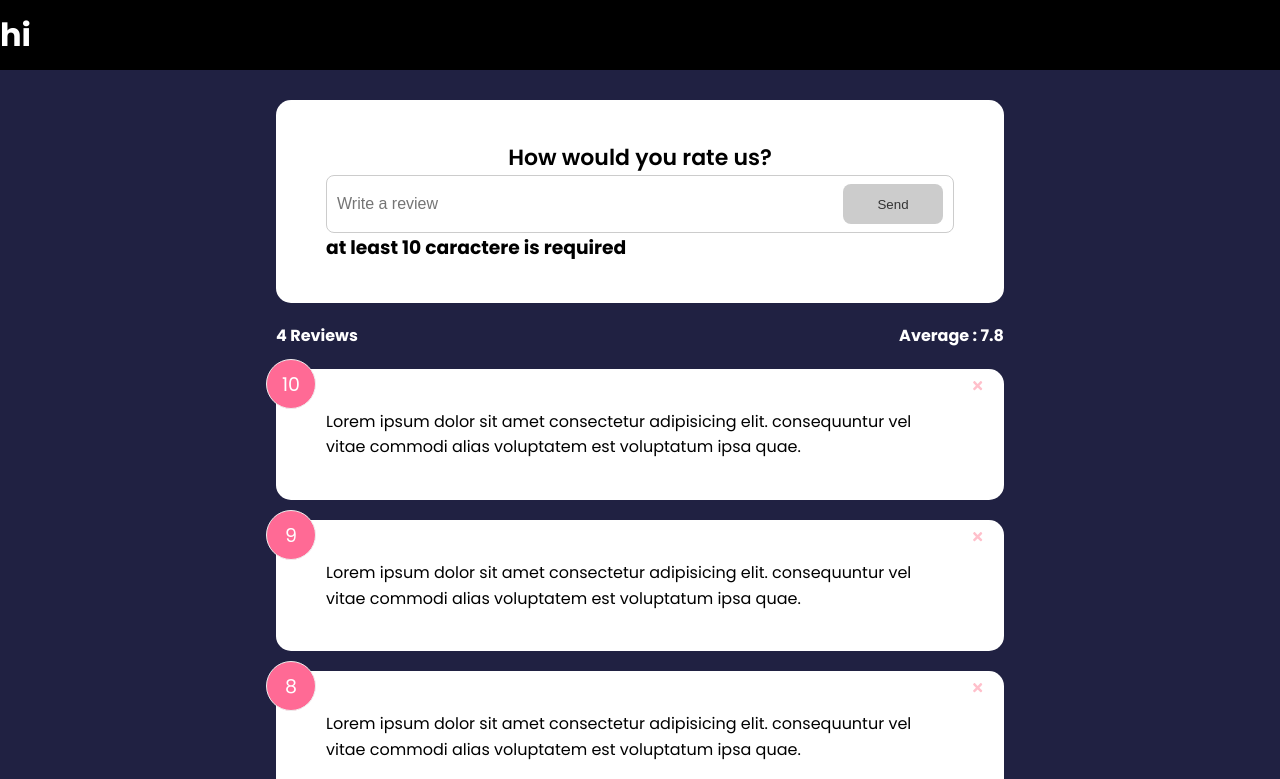
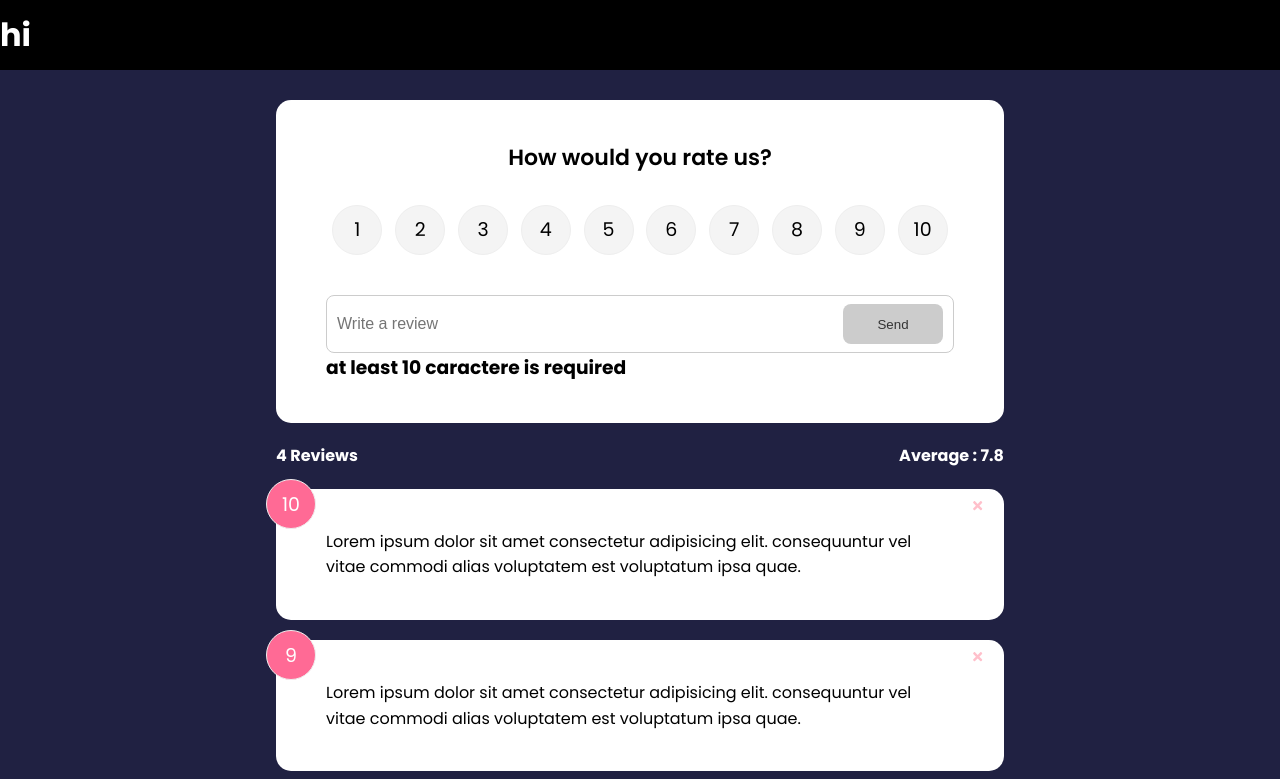
Before and after one commit to walidChaybi/feedback, a React (Create React App) app: page / in a window 1280 px wide. Shown: the top 779 px of the page. Built offline with nearby package versions, Linux system fonts and the light colour scheme.

Commit message:
finished the ratingform and added Framer motion animation to feedback item

```diff
--- a/package.json
+++ b/package.json
@@ -6,10 +6,12 @@
     "@testing-library/jest-dom": "^5.16.5",
     "@testing-library/react": "^13.4.0",
     "@testing-library/user-event": "^13.5.0",
+    "framer-motion": "^10.10.0",
     "react": "^18.2.0",
     "react-dom": "^18.2.0",
     "react-icons": "^4.8.0",
     "react-scripts": "5.0.1",
+    "uuid": "^9.0.0",
     "web-vitals": "^2.1.4"
   },
   "scripts": {
--- a/src/App.js
+++ b/src/App.js
@@ -7,16 +7,21 @@ import FeedbackForm from "./components/FeedbackForm";
 import "./index.css";
 
 function App() {
-  const [feedbacks, setFeedback] = useState(FeedbackData);
+  const [feedbacks, setFeedbacks] = useState(FeedbackData);
+
+  const handleAdd = (newFeedback) => {
+    setFeedbacks([...feedbacks, newFeedback]);
+  };
+
   const handleDelete = (id) => {
     const filtered = feedbacks.filter((f) => f.id !== id);
-    setFeedback(filtered);
+    setFeedbacks(filtered);
   };
   return (
     <>
       <Header />
       <div className="container">
-        <FeedbackForm />
+        <FeedbackForm handleAdd={handleAdd} />
         <FeedbackStats feedbacks={feedbacks} />
         <FeedbackList handleDelete={handleDelete} feedbacks={feedbacks} />
       </div>
--- a/src/components/FeedbackForm.jsx
+++ b/src/components/FeedbackForm.jsx
@@ -1,25 +1,45 @@
+import { v4 as uuidv4 } from "uuid";
+
 import { useState } from "react";
 import Card from "./Card";
 import Button from "./Button";
-function FeedbackForm() {
+import RatingSelect from "./RatingSelect";
+function FeedbackForm({ handleAdd }) {
   const [text, setText] = useState("");
-  const [rating, setRating] = useState(10);
+  const [rating, setRating] = useState(null);
   const [disabled, setDisabled] = useState(true);
   const [message, setMessage] = useState("at least 10 caractere is required");
 
   const handleText = (e) => {
     setText(e.target.value);
-    console.log(text);
     if (text.length > 10) {
       setDisabled(false);
     } else {
       setDisabled(true);
     }
   };
+
+  const handleSubmit = (e) => {
+    e.preventDefault();
+
+    const newFeedback = {
+      text,
+      rating,
+      id: uuidv4(),
+    };
+    handleAdd(newFeedback);
+    setText("");
+  };
+
   return (
     <Card>
-      <form>
+      <form onSubmit={handleSubmit}>
         <h2>How would you rate us?</h2>
+        <RatingSelect
+          select={(r) => {
+            setRating(r);
+          }}
+        />
         <div className="input-group">
           <input
             onChange={handleText}
--- a/src/components/FeedbackList.jsx
+++ b/src/components/FeedbackList.jsx
@@ -1,16 +1,25 @@
 import FeedbackItem from "./FeedbackItem";
-
+import { motion, AnimatePresence, animate } from "framer-motion";
 function FeedbackList({ feedbacks, handleDelete }) {
   if (!feedbacks) return <h2>No feedback</h2>;
   return (
     <div className="feedback-list">
+      <AnimatePresence>
         {feedbacks.map((feedback) => (
+          <motion.div
+            key={feedback.id}
+            initial={{ opacity: 0 }}
+            animate={{ opacity: 1 }}
+            exit={{ opacity: 0 }}
+          >
             <FeedbackItem
               handleDelete={handleDelete}
               key={feedback.id}
               feedback={feedback}
             />
+          </motion.div>
         ))}
+      </AnimatePresence>
     </div>
   );
 }
--- /dev/null
+++ b/src/components/RatingSelect.jsx
@@ -0,0 +1,126 @@
+import { useState } from "react";
+
+function RatingSelect({ select }) {
+  const [selected, setSelected] = useState();
+
+  const handleChange = (e) => {
+    setSelected(+e.target.value);
+    select(+e.target.value);
+  };
+  return (
+    <ul className="rating">
+      <li>
+        <input
+          type="radio"
+          id="1"
+          name="rating"
+          value="1"
+          onChange={handleChange}
+          checked={selected === 1}
+        />
+        <label htmlFor="1">1</label>
+      </li>
+      <li>
+        <input
+          type="radio"
+          id="2"
+          name="rating"
+          value="2"
+          onChange={handleChange}
+          checked={selected === 2}
+        />
+        <label htmlFor="2">2</label>
+      </li>
+      <li>
+        <input
+          type="radio"
+          id="3"
+          name="rating"
+          value="3"
+          onChange={handleChange}
+          checked={selected === 3}
+        />
+        <label htmlFor="3">3</label>
+      </li>
+      <li>
+        <input
+          type="radio"
+          id="4"
+          name="rating"
+          value="4"
+          onChange={handleChange}
+          checked={selected === 4}
+        />
+        <label htmlFor="4">4</label>
+      </li>
+      <li>
+        <input
+          type="radio"
+          id="5"
+          name="rating"
+          value="5"
+          onChange={handleChange}
+          checked={selected === 5}
+        />
+        <label htmlFor="5">5</label>
+      </li>
+      <li>
+        <input
+          type="radio"
+          id="6"
+          name="rating"
+          value="6"
+          onChange={handleChange}
+          checked={selected === 6}
+        />
+        <label htmlFor="6">6</label>
+      </li>
+      <li>
+        <input
+          type="radio"
+          id="7"
+          name="rating"
+          value="7"
+          onChange={handleChange}
+          checked={selected === 7}
+        />
+        <label htmlFor="7">7</label>
+      </li>
+      <li>
+        <input
+          type="radio"
+          id="8"
+          name="rating"
+          value="8"
+          onChange={handleChange}
+          checked={selected === 8}
+        />
+        <label htmlFor="8">8</label>
+      </li>
+      <li>
+        <input
+          type="radio"
+          id="9"
+          name="rating"
+          value="9"
+          onChange={handleChange}
+          checked={selected === 9}
+        />
+        <label htmlFor="9">9</label>
+      </li>
+      <li>
+        <input
+          type="radio"
+          id="10"
+          name="rating"
+          value="10"
+          onChange={handleChange}
+          checked={selected === 10}
+        />
+        <label htmlFor="10">10</label>
+      </li>
+    </ul>
+  );
+}
+
+export default RatingSelect;
```
Also changed, not shown: 1 other file (tests, documents, lock files or other folders). Lines whose indentation alone changed are shown as unchanged.
